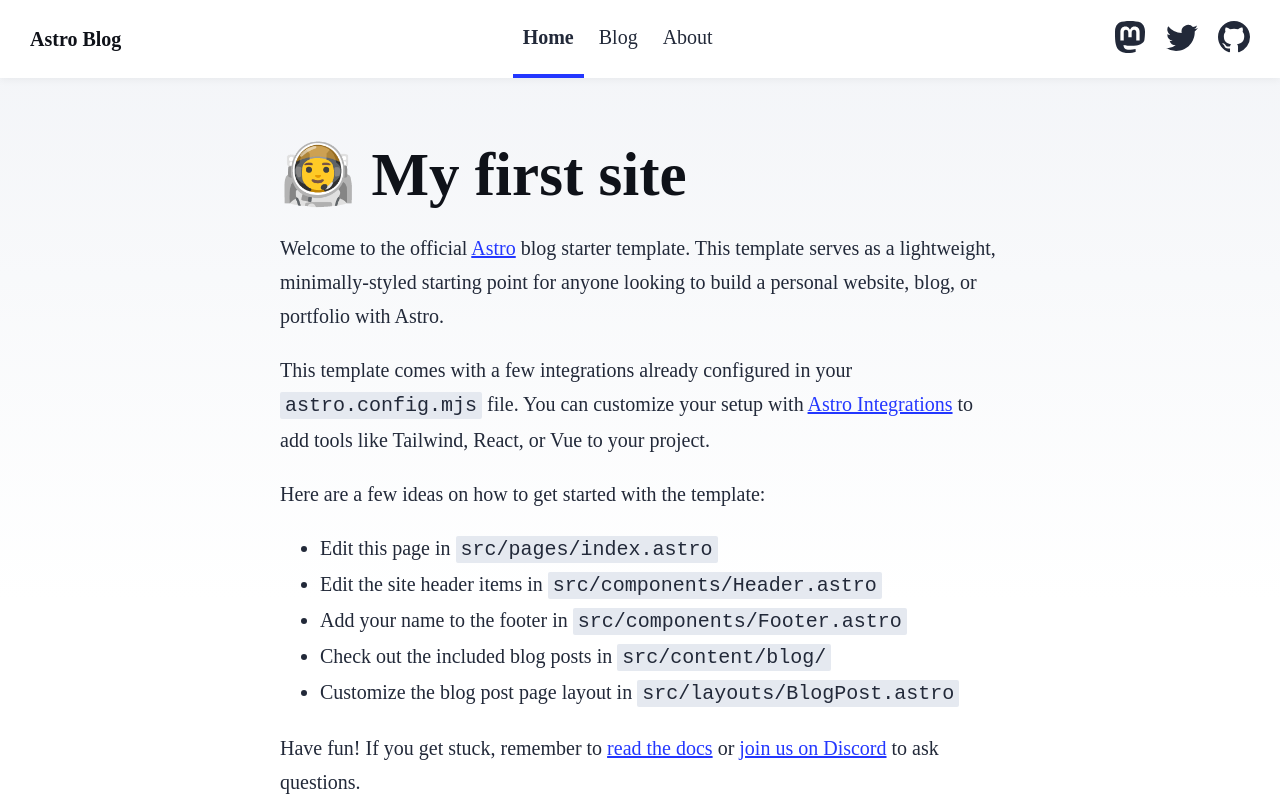
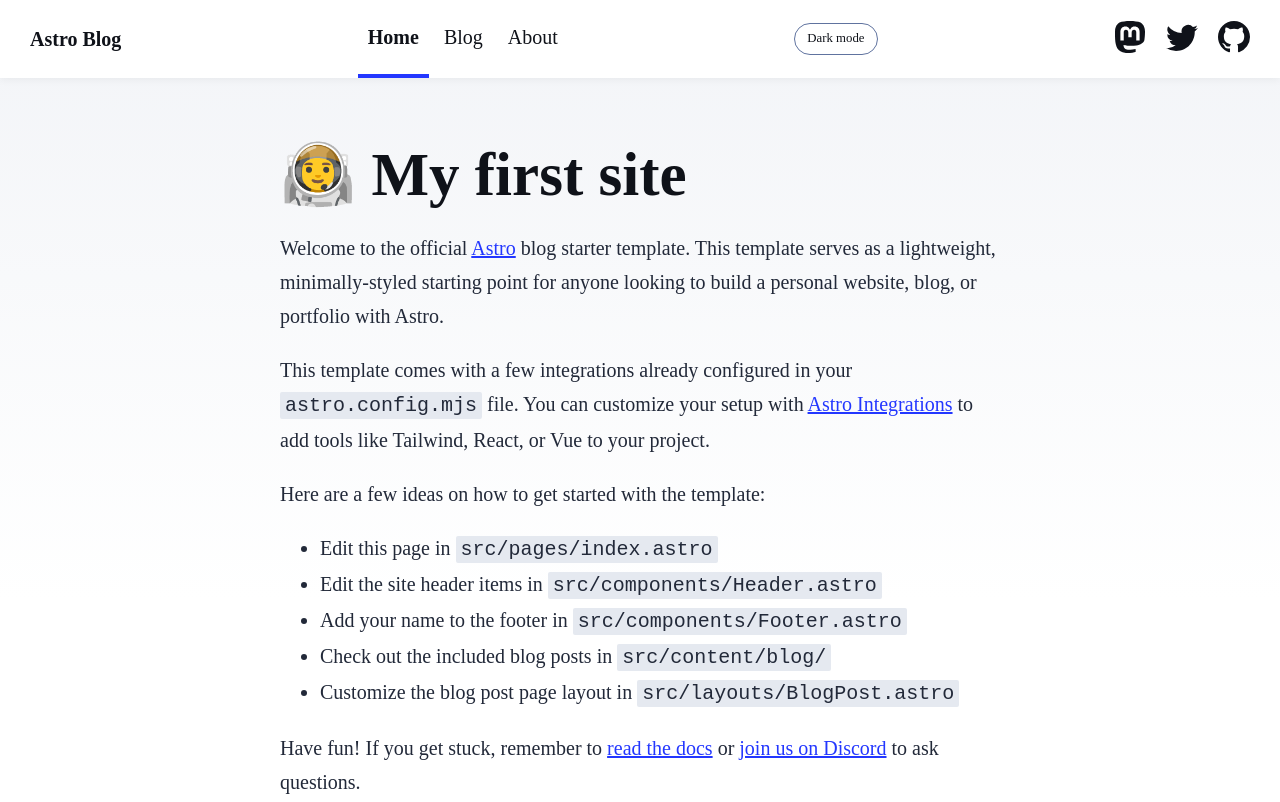
Before and after one commit to Installity/cs4421-astro-blog, an Astro site: page / in a window 1280 px wide. Shown: the top 802 px of the page. Built offline with nearby package versions, Linux system fonts and the light colour scheme; Astro itself is replaced by a stand-in of ours.

Commit message:
feat: add persistent dark mode toggle

```diff
--- a/src/components/BaseHead.astro
+++ b/src/components/BaseHead.astro
@@ -21,6 +21,18 @@ const { title, description, image = FallbackImage } = Astro.props;
 <!-- Global Metadata -->
 <meta charset="utf-8" />
 <meta name="viewport" content="width=device-width,initial-scale=1" />
+<script is:inline>
+	try {
+		const savedTheme = localStorage.getItem('theme');
+		document.documentElement.dataset.theme =
+			savedTheme === 'dark' || savedTheme === 'light'
+				? savedTheme
+				: window.matchMedia('(prefers-color-scheme: dark)').matches ? 'dark' : 'light';
+	} catch {
+		document.documentElement.dataset.theme =
+			window.matchMedia('(prefers-color-scheme: dark)').matches ? 'dark' : 'light';
+	}
+</script>
 <link rel="icon" type="image/svg+xml" href="/favicon.svg" />
 <link rel="icon" href="/favicon.ico" />
 <link rel="sitemap" href="/sitemap-index.xml" />
--- a/src/components/Header.astro
+++ b/src/components/Header.astro
@@ -1,6 +1,7 @@
 ---
 import { SITE_TITLE } from '../consts';
 import HeaderLink from './HeaderLink.astro';
+import ThemeToggle from './ThemeToggle.astro';
 ---
 
 <header>
@@ -11,6 +12,7 @@ import HeaderLink from './HeaderLink.astro';
 			<HeaderLink href="/blog">Blog</HeaderLink>
 			<HeaderLink href="/about">About</HeaderLink>
 		</div>
+		<ThemeToggle />
 		<div class="social-links">
 			<a href="https://m.webtoo.ls/@astro" target="_blank">
 				<span class="sr-only">Follow Astro on Mastodon</span>
@@ -46,7 +48,7 @@ import HeaderLink from './HeaderLink.astro';
 	header {
 		margin: 0;
 		padding: 0 1em;
-		background: white;
+		background: var(--surface);
 		box-shadow: 0 2px 8px rgba(var(--black), 5%);
 	}
 	h2 {
@@ -62,10 +64,11 @@ import HeaderLink from './HeaderLink.astro';
 		display: flex;
 		align-items: center;
 		justify-content: space-between;
+		gap: 0.75rem;
 	}
 	nav a {
 		padding: 1em 0.5em;
-		color: var(--black);
+		color: rgb(var(--black));
 		border-bottom: 4px solid transparent;
 		text-decoration: none;
 	}
@@ -78,6 +81,13 @@ import HeaderLink from './HeaderLink.astro';
 		display: flex;
 	}
 	@media (max-width: 720px) {
+		nav {
+			flex-wrap: wrap;
+		}
+		.internal-links {
+			order: 3;
+			width: 100%;
+		}
 		.social-links {
 			display: none;
 		}
--- /dev/null
+++ b/src/components/ThemeToggle.astro
@@ -0,0 +1,51 @@
+<button type="button" class="theme-toggle" data-theme-toggle aria-label="Switch color theme">
+	<span class="theme-toggle-label">Toggle theme</span>
+</button>
+
+<script>
+	const button = document.querySelector<HTMLButtonElement>('[data-theme-toggle]');
+
+	function updateButton() {
+		if (!button) return;
+		const isDark = document.documentElement.dataset.theme === 'dark';
+		const label = isDark ? 'Switch to light mode' : 'Switch to dark mode';
+		button.setAttribute('aria-label', label);
+		const text = button.querySelector<HTMLElement>('.theme-toggle-label');
+		if (text) text.textContent = isDark ? 'Light mode' : 'Dark mode';
+	}
+
+	updateButton();
+	button?.addEventListener('click', () => {
+		const nextTheme = document.documentElement.dataset.theme === 'dark' ? 'light' : 'dark';
+		document.documentElement.dataset.theme = nextTheme;
+		try {
+			localStorage.setItem('theme', nextTheme);
+		} catch {
+			// The choice still applies to this page when storage is unavailable.
+		}
+		updateButton();
+	});
+</script>
+
+<style>
+	.theme-toggle {
+		flex: none;
+		padding: 0.45rem 0.75rem;
+		border: 1px solid rgb(var(--gray));
+		border-radius: 999px;
+		background: var(--surface);
+		color: rgb(var(--black));
+		font: inherit;
+		font-size: 0.8rem;
+		line-height: 1.2;
+		cursor: pointer;
+	}
+	.theme-toggle:hover {
+		border-color: var(--accent);
+		color: var(--accent);
+	}
+	.theme-toggle:focus-visible {
+		outline: 3px solid var(--accent);
+		outline-offset: 3px;
+	}
+</style>
--- a/src/layouts/BlogPost.astro
+++ b/src/layouts/BlogPost.astro
@@ -16,7 +16,6 @@ const { title, description, pubDate, updatedDate, heroImage, author, readingTime
 ---
 
 <html lang="en">
-					{author && <AuthorBio {...author} />}
 	<head>
 		<BaseHead title={title} description={description} />
 		<style>
@@ -88,6 +87,7 @@ const { title, description, pubDate, updatedDate, heroImage, author, readingTime
 						<hr />
 					</div>
 					<slot />
+					{author && <AuthorBio {...author} />}
 				</div>
 			</article>
 		</main>
--- a/src/pages/blog/index.astro
+++ b/src/pages/blog/index.astro
@@ -78,7 +78,7 @@ const topics = [...new Set(posts.flatMap((post) => post.data.topics))].sort();
 				padding: 0.5rem;
 				font: inherit;
 				color: rgb(var(--black));
-				background: white;
+				background: var(--surface);
 				border: 2px solid rgb(var(--gray-light));
 				border-radius: 4px;
 			}
--- a/src/styles/global.css
+++ b/src/styles/global.css
@@ -5,8 +5,11 @@
  */
 
 :root {
+	color-scheme: light;
 	--accent: #2337ff;
 	--accent-dark: #000d8a;
+	--page-background: #fff;
+	--surface: #fff;
 	--black: 15, 18, 25;
 	--gray: 96, 115, 159;
 	--gray-light: 229, 233, 240;
@@ -16,12 +19,29 @@
 		0 2px 6px rgba(var(--gray), 25%), 0 8px 24px rgba(var(--gray), 33%),
 		0 16px 32px rgba(var(--gray), 33%);
 }
+:root[data-theme='dark'] {
+	color-scheme: dark;
+	--accent: #aebaff;
+	--accent-dark: #d4dcff;
+	--page-background: #151a26;
+	--surface: #202838;
+	--black: 240, 243, 250;
+	--gray: 180, 190, 210;
+	--gray-light: 62, 72, 91;
+	--gray-dark: 222, 229, 242;
+	--gray-gradient: rgba(var(--gray-light), 35%), var(--page-background);
+	--box-shadow:
+		0 2px 6px rgba(0, 0, 0, 25%), 0 8px 24px rgba(0, 0, 0, 33%),
+		0 16px 32px rgba(0, 0, 0, 33%);
+}
 body {
 	font-family: var(--font-atkinson);
 	margin: 0;
 	padding: 0;
 	text-align: left;
-	background: linear-gradient(var(--gray-gradient)) no-repeat;
+	background-color: var(--page-background);
+	background-image: linear-gradient(var(--gray-gradient));
+	background-repeat: no-repeat;
 	background-size: 100% 600px;
 	word-wrap: break-word;
 	overflow-wrap: break-word;
--- /dev/null
+++ b/tests/theme-toggle.spec.ts
@@ -0,0 +1,38 @@
+import { expect, test } from '@playwright/test';
+
+const baseUrl = process.env.TEST_BASE_URL ?? 'http://127.0.0.1:4321';
+
+test('switches blog colors and keeps the selected theme across pages', async ({ page }) => {
+	await page.emulateMedia({ colorScheme: 'light' });
+	await page.goto(`${baseUrl}/blog/first-post/`);
+
+	const toggle = page.getByRole('button', { name: 'Switch to dark mode' });
+	await expect(toggle).toBeVisible();
+	await expect(page.locator('body')).toHaveCSS('background-color', 'rgb(255, 255, 255)');
+	await expect(page.locator('.prose')).toHaveCSS('color', 'rgb(34, 41, 57)');
+
+	await toggle.click();
+	await expect(page.locator('html')).toHaveAttribute('data-theme', 'dark');
+	await expect(page.locator('body')).toHaveCSS('background-color', 'rgb(21, 26, 38)');
+	await expect(page.locator('.prose')).toHaveCSS('color', 'rgb(222, 229, 242)');
+	await expect(page.getByRole('button', { name: 'Switch to light mode' })).toBeVisible();
+
+	await page.goto(`${baseUrl}/blog/`);
+	await expect(page.locator('html')).toHaveAttribute('data-theme', 'dark');
+	await expect(page.locator('body')).toHaveCSS('background-color', 'rgb(21, 26, 38)');
+	await page.getByRole('button', { name: 'Switch to light mode' }).click();
+	await expect(page.locator('html')).toHaveAttribute('data-theme', 'light');
+	await expect(page.locator('body')).toHaveCSS('background-color', 'rgb(255, 255, 255)');
+});
+
+test('uses the system theme until the reader chooses a mode', async ({ page }) => {
+	await page.emulateMedia({ colorScheme: 'dark' });
+	await page.goto(`${baseUrl}/blog/first-post/`);
+	await expect(page.locator('html')).toHaveAttribute('data-theme', 'dark');
+	await expect(page.getByRole('button', { name: 'Switch to light mode' })).toBeVisible();
+
+	await page.getByRole('button', { name: 'Switch to light mode' }).click();
+	await page.reload();
+	await expect(page.locator('html')).toHaveAttribute('data-theme', 'light');
+	await expect(page.getByRole('button', { name: 'Switch to dark mode' })).toBeVisible();
+});
```
